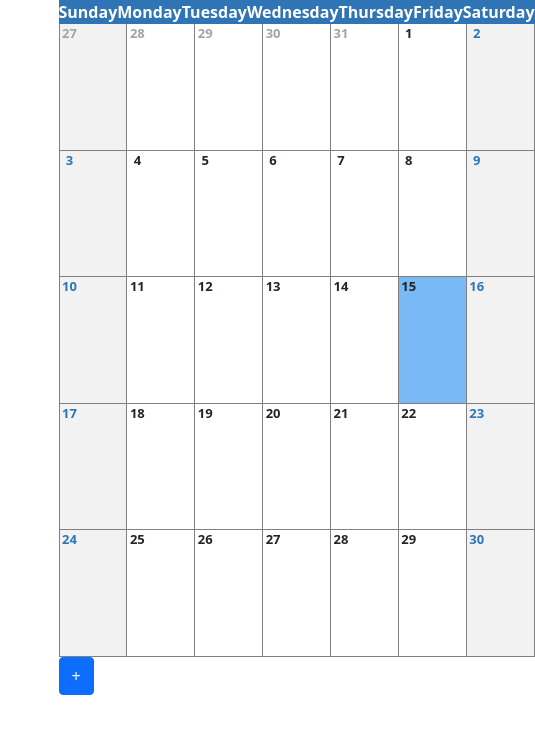
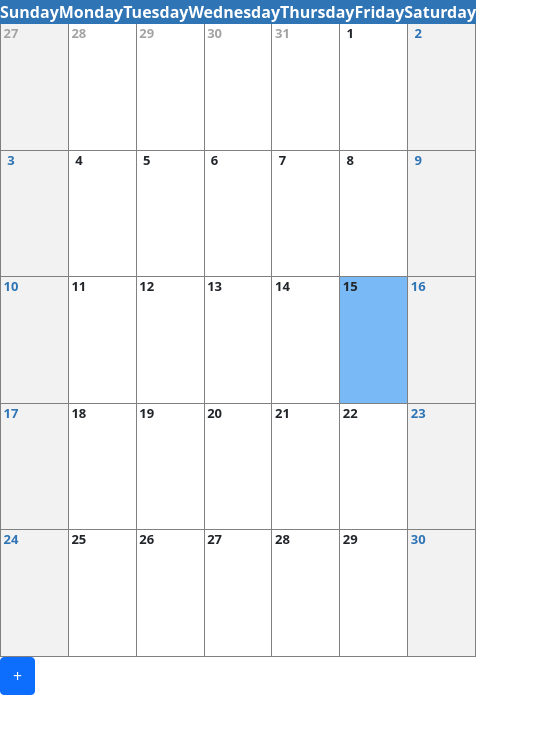
Before and after one commit to pablolucianop/react-calendar-plp, a React (Create React App) app: page / in a window 390 px wide. Shown: the top 734 px of the page, 535 px wide, since content can reach past the window. Built offline with nearby package versions, Linux system fonts and the light colour scheme.

Commit message:
fix: calendar size in mobile

```diff
--- a/src/components/Calendar.css
+++ b/src/components/Calendar.css
@@ -12,3 +12,9 @@
 .day-of-week {
   text-align: center;
 }
+
+@media screen and (max-width: 750px) {
+  .calendar {
+    width: 100%;
+  }
+}
```
